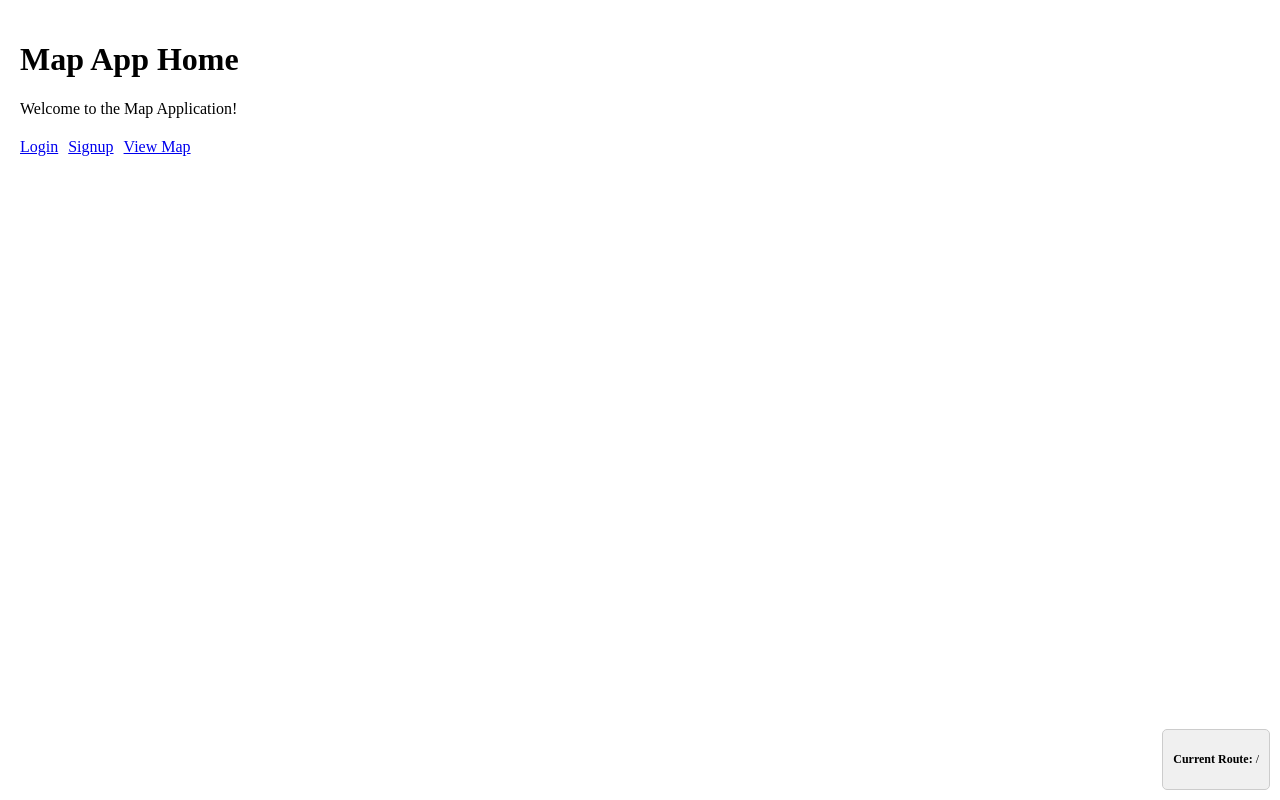
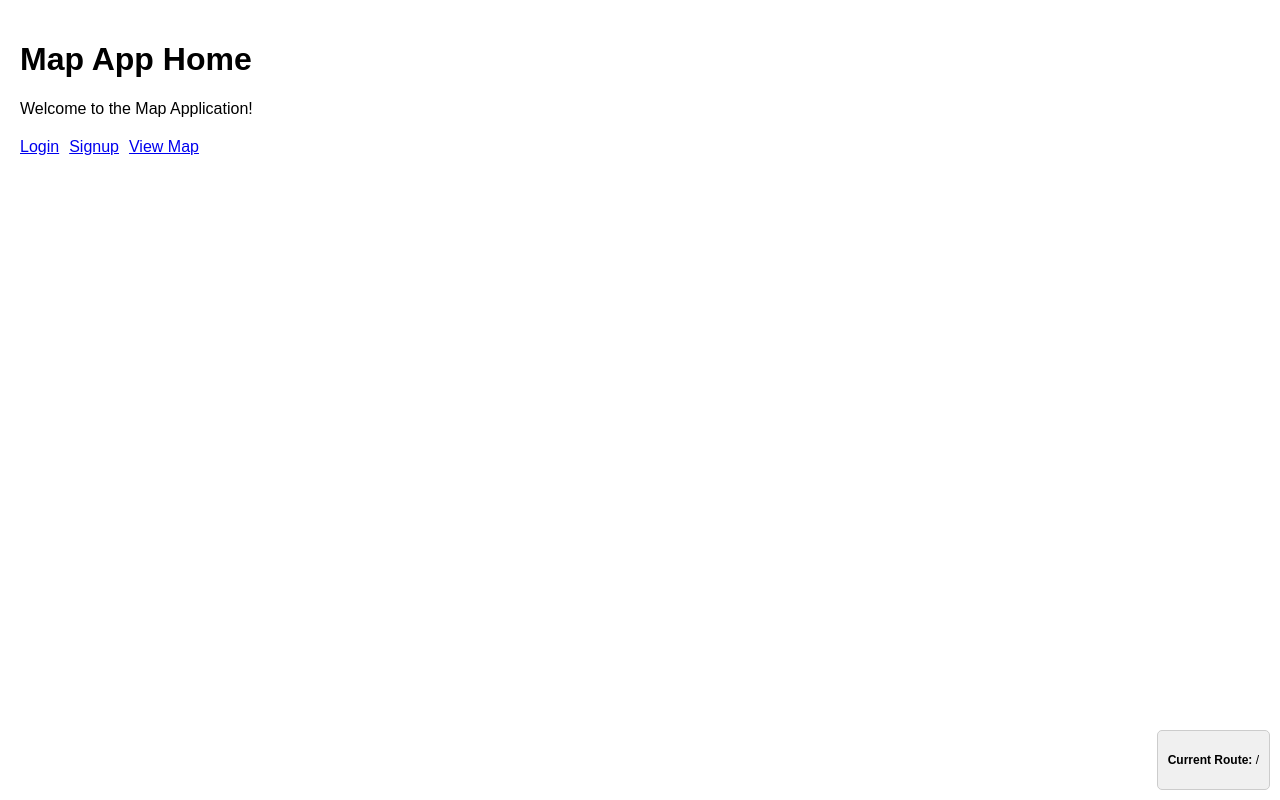
Before and after one commit to GiannfrancoC340/ACM-demo, a React (Vite) app: page / in a window 1280 px wide. Built offline with nearby package versions, Linux system fonts and the light colour scheme.

Commit message:
Changed the font

```diff
--- a/src/App.css
+++ b/src/App.css
@@ -108,6 +108,7 @@ body, html, #root {
   padding: 0;
   height: 100%;
   width: 100%;
+  font-family: Arial, Helvetica, sans-serif;
 }
 
 .leaflet-container {
```
